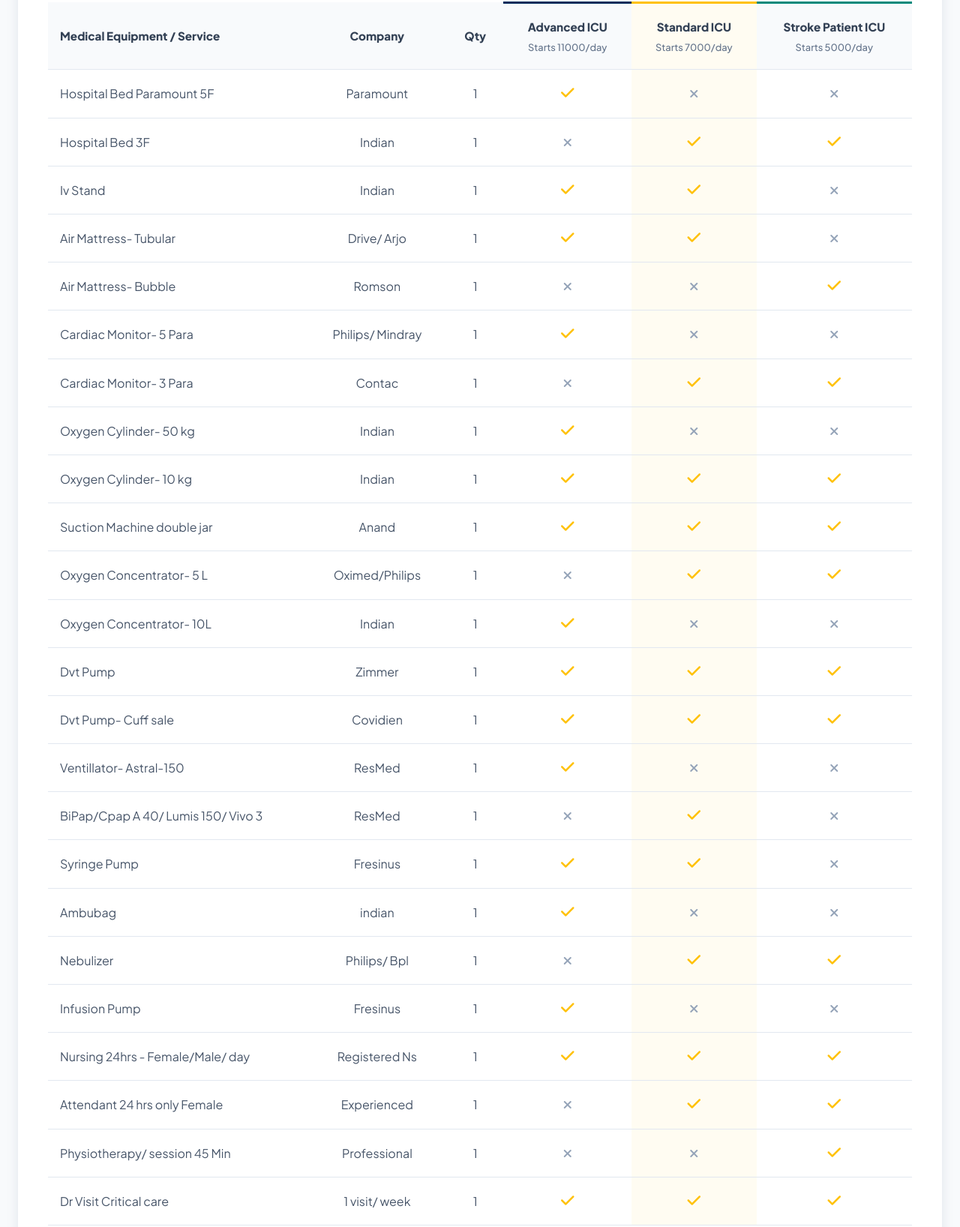
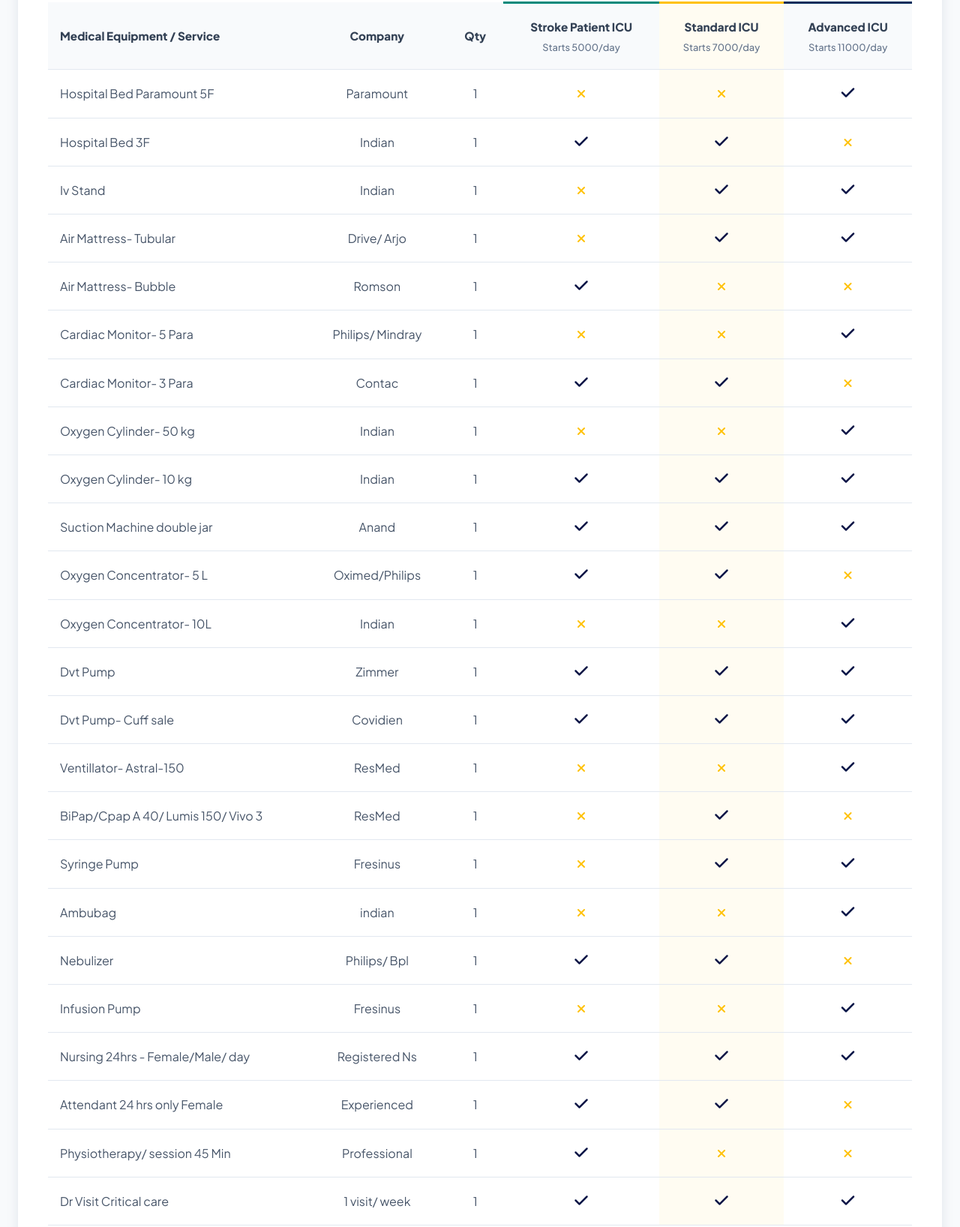
Before and after one commit to sum2026-hub/hdu-healthcare, a plain HTML site: page index.html in a window 1280 px wide. Shown: the part 2827-4463 px from the top of the page at 75% size. Drawn offline with Linux system fonts and the light colour scheme.

Commit message:
added icu package

```diff
--- a/index.html
+++ b/index.html
@@ -317,10 +317,10 @@
                                 <th class="feature-col text-left">Medical Equipment / Service</th>
                                 <th>Company</th>
                                 <th>Qty</th>
-                                <th class="pkg-col highlight-adv">Advanced ICU<br><span>Starts 11000/day</span></th>
-                                <th class="pkg-col highlight-std">Standard ICU<br><span>Starts 7000/day</span></th>
                                 <th class="pkg-col highlight-str">Stroke Patient ICU<br><span>Starts 5000/day</span>
                                 </th>
+                                <th class="pkg-col highlight-std">Standard ICU<br><span>Starts 7000/day</span></th>
+                                <th class="pkg-col highlight-adv">Advanced ICU<br><span>Starts 11000/day</span></th>
                             </tr>
                         </thead>
                         <tbody>
@@ -328,193 +328,193 @@
                                 <td class="font-semibold text-navy text-left">Hospital Bed Paramount 5F</td>
                                 <td>Paramount</td>
                                 <td>1</td>
-                                <td class="check"><i class="fas fa-check text-gold"></i></td>
-                                <td><i class="fas fa-times text-gray-300"></i></td>
-                                <td><i class="fas fa-times text-gray-300"></i></td>
+                                <td><i class="fas fa-times text-gold"></i></td>
+                                <td><i class="fas fa-times text-gold"></i></td>
+                                <td class="check"><i class="fas fa-check" style="color: #071345;"></i></td>
                             </tr>
                             <tr>
                                 <td class="font-semibold text-navy text-left">Hospital Bed 3F</td>
                                 <td>Indian</td>
                                 <td>1</td>
-                                <td><i class="fas fa-times text-gray-300"></i></td>
-                                <td class="check"><i class="fas fa-check text-gold"></i></td>
-                                <td class="check"><i class="fas fa-check text-gold"></i></td>
+                                <td class="check"><i class="fas fa-check" style="color: #071345;"></i></td>
+                                <td class="check"><i class="fas fa-check" style="color: #071345;"></i></td>
+                                <td><i class="fas fa-times text-gold"></i></td>
                             </tr>
                             <tr>
                                 <td class="font-semibold text-navy text-left">Iv Stand</td>
                                 <td>Indian</td>
                                 <td>1</td>
-                                <td class="check"><i class="fas fa-check text-gold"></i></td>
-                                <td class="check"><i class="fas fa-check text-gold"></i></td>
-                                <td><i class="fas fa-times text-gray-300"></i></td>
+                                <td><i class="fas fa-times text-gold"></i></td>
+                                <td class="check"><i class="fas fa-check" style="color: #071345;"></i></td>
+                                <td class="check"><i class="fas fa-check" style="color: #071345;"></i></td>
                             </tr>
                             <tr>
                                 <td class="font-semibold text-navy text-left">Air Mattress- Tubular</td>
                                 <td>Drive/ Arjo</td>
                                 <td>1</td>
-                                <td class="check"><i class="fas fa-check text-gold"></i></td>
-                                <td class="check"><i class="fas fa-check text-gold"></i></td>
-                                <td><i class="fas fa-times text-gray-300"></i></td>
+                                <td><i class="fas fa-times text-gold"></i></td>
+                                <td class="check"><i class="fas fa-check" style="color: #071345;"></i></td>
+                                <td class="check"><i class="fas fa-check" style="color: #071345;"></i></td>
                             </tr>
                             <tr>
                                 <td class="font-semibold text-navy text-left">Air Mattress- Bubble</td>
                                 <td>Romson</td>
                                 <td>1</td>
-                                <td><i class="fas fa-times text-gray-300"></i></td>
-                                <td><i class="fas fa-times text-gray-300"></i></td>
-                                <td class="check"><i class="fas fa-check text-gold"></i></td>
+                                <td class="check"><i class="fas fa-check" style="color: #071345;"></i></td>
+                                <td><i class="fas fa-times text-gold"></i></td>
+                                <td><i class="fas fa-times text-gold"></i></td>
                             </tr>
                             <tr>
                                 <td class="font-semibold text-navy text-left">Cardiac Monitor- 5 Para</td>
                                 <td>Philips/ Mindray</td>
                                 <td>1</td>
-                                <td class="check"><i class="fas fa-check text-gold"></i></td>
-                                <td><i class="fas fa-times text-gray-300"></i></td>
-                                <td><i class="fas fa-times text-gray-300"></i></td>
+                                <td><i class="fas fa-times text-gold"></i></td>
+                                <td><i class="fas fa-times text-gold"></i></td>
+                                <td class="check"><i class="fas fa-check" style="color: #071345;"></i></td>
                             </tr>
                             <tr>
                                 <td class="font-semibold text-navy text-left">Cardiac Monitor- 3 Para</td>
                                 <td>Contac</td>
                                 <td>1</td>
-                                <td><i class="fas fa-times text-gray-300"></i></td>
-                                <td class="check"><i class="fas fa-check text-gold"></i></td>
-                                <td class="check"><i class="fas fa-check text-gold"></i></td>
+                                <td class="check"><i class="fas fa-check" style="color: #071345;"></i></td>
+                                <td class="check"><i class="fas fa-check" style="color: #071345;"></i></td>
+                                <td><i class="fas fa-times text-gold"></i></td>
                             </tr>
                             <tr>
                                 <td class="font-semibold text-navy text-left">Oxygen Cylinder- 50 kg</td>
                                 <td>Indian</td>
                                 <td>1</td>
-                                <td class="check"><i class="fas fa-check text-gold"></i></td>
-                                <td><i class="fas fa-times text-gray-300"></i></td>
-                                <td><i class="fas fa-times text-gray-300"></i></td>
+                                <td><i class="fas fa-times text-gold"></i></td>
+                                <td><i class="fas fa-times text-gold"></i></td>
+                                <td class="check"><i class="fas fa-check" style="color: #071345;"></i></td>
                             </tr>
                             <tr>
                                 <td class="font-semibold text-navy text-left">Oxygen Cylinder- 10 kg</td>
                                 <td>Indian</td>
                                 <td>1</td>
-                                <td class="check"><i class="fas fa-check text-gold"></i></td>
-                                <td class="check"><i class="fas fa-check text-gold"></i></td>
-                                <td class="check"><i class="fas fa-check text-gold"></i></td>
+                                <td class="check"><i class="fas fa-check" style="color: #071345;"></i></td>
+                                <td class="check"><i class="fas fa-check" style="color: #071345;"></i></td>
+                                <td class="check"><i class="fas fa-check" style="color: #071345;"></i></td>
                             </tr>
                             <tr>
                                 <td class="font-semibold text-navy text-left">Suction Machine double jar</td>
                                 <td>Anand</td>
                                 <td>1</td>
-                                <td class="check"><i class="fas fa-check text-gold"></i></td>
-                                <td class="check"><i class="fas fa-check text-gold"></i></td>
-                                <td class="check"><i class="fas fa-check text-gold"></i></td>
+                                <td class="check"><i class="fas fa-check" style="color: #071345;"></i></td>
+                                <td class="check"><i class="fas fa-check" style="color: #071345;"></i></td>
+                                <td class="check"><i class="fas fa-check" style="color: #071345;"></i></td>
                             </tr>
                             <tr>
                                 <td class="font-semibold text-navy text-left">Oxygen Concentrator- 5 L</td>
                                 <td>Oximed/Philips</td>
                                 <td>1</td>
-                                <td><i class="fas fa-times text-gray-300"></i></td>
-                                <td class="check"><i class="fas fa-check text-gold"></i></td>
-                                <td class="check"><i class="fas fa-check text-gold"></i></td>
+                                <td class="check"><i class="fas fa-check" style="color: #071345;"></i></td>
+                                <td class="check"><i class="fas fa-check" style="color: #071345;"></i></td>
+                                <td><i class="fas fa-times text-gold"></i></td>
                             </tr>
                             <tr>
                                 <td class="font-semibold text-navy text-left">Oxygen Concentrator- 10L</td>
                                 <td>Indian</td>
                                 <td>1</td>
-                                <td class="check"><i class="fas fa-check text-gold"></i></td>
-                                <td><i class="fas fa-times text-gray-300"></i></td>
-                                <td><i class="fas fa-times text-gray-300"></i></td>
+                                <td><i class="fas fa-times text-gold"></i></td>
+                                <td><i class="fas fa-times text-gold"></i></td>
+                                <td class="check"><i class="fas fa-check" style="color: #071345;"></i></td>
                             </tr>
                             <tr>
                                 <td class="font-semibold text-navy text-left">Dvt Pump</td>
                                 <td>Zimmer</td>
                                 <td>1</td>
-                                <td class="check"><i class="fas fa-check text-gold"></i></td>
-                                <td class="check"><i class="fas fa-check text-gold"></i></td>
-                                <td class="check"><i class="fas fa-check text-gold"></i></td>
+                                <td class="check"><i class="fas fa-check" style="color: #071345;"></i></td>
+                                <td class="check"><i class="fas fa-check" style="color: #071345;"></i></td>
+                                <td class="check"><i class="fas fa-check" style="color: #071345;"></i></td>
                             </tr>
                             <tr>
                                 <td class="font-semibold text-navy text-left">Dvt Pump- Cuff sale</td>
                                 <td>Covidien</td>
                                 <td>1</td>
-                                <td class="check"><i class="fas fa-check text-gold"></i></td>
-                                <td class="check"><i class="fas fa-check text-gold"></i></td>
-                                <td class="check"><i class="fas fa-check text-gold"></i></td>
+                                <td class="check"><i class="fas fa-check" style="color: #071345;"></i></td>
+                                <td class="check"><i class="fas fa-check" style="color: #071345;"></i></td>
+                                <td class="check"><i class="fas fa-check" style="color: #071345;"></i></td>
                             </tr>
                             <tr>
                                 <td class="font-semibold text-navy text-left">Ventillator- Astral-150</td>
                                 <td>ResMed</td>
                                 <td>1</td>
-                                <td class="check"><i class="fas fa-check text-gold"></i></td>
-                                <td><i class="fas fa-times text-gray-300"></i></td>
-                                <td><i class="fas fa-times text-gray-300"></i></td>
+                                <td><i class="fas fa-times text-gold"></i></td>
+                                <td><i class="fas fa-times text-gold"></i></td>
+                                <td class="check"><i class="fas fa-check" style="color: #071345;"></i></td>
                             </tr>
                             <tr>
                                 <td class="font-semibold text-navy text-left">BiPap/Cpap A 40/ Lumis 150/ Vivo 3</td>
                                 <td>ResMed</td>
                                 <td>1</td>
-                                <td><i class="fas fa-times text-gray-300"></i></td>
-                                <td class="check"><i class="fas fa-check text-gold"></i></td>
-                                <td><i class="fas fa-times text-gray-300"></i></td>
+                                <td><i class="fas fa-times text-gold"></i></td>
+                                <td class="check"><i class="fas fa-check" style="color: #071345;"></i></td>
+                                <td><i class="fas fa-times text-gold"></i></td>
                             </tr>
                             <tr>
                                 <td class="font-semibold text-navy text-left">Syringe Pump</td>
                                 <td>Fresinus</td>
                                 <td>1</td>
-                                <td class="check"><i class="fas fa-check text-gold"></i></td>
-                                <td class="check"><i class="fas fa-check text-gold"></i></td>
-                                <td><i class="fas fa-times text-gray-300"></i></td>
+                                <td><i class="fas fa-times text-gold"></i></td>
+                                <td class="check"><i class="fas fa-check" style="color: #071345;"></i></td>
+                                <td class="check"><i class="fas fa-check" style="color: #071345;"></i></td>
                             </tr>
                             <tr>
                                 <td class="font-semibold text-navy text-left">Ambubag</td>
                                 <td>indian</td>
                                 <td>1</td>
-                                <td class="check"><i class="fas fa-check text-gold"></i></td>
-                                <td><i class="fas fa-times text-gray-300"></i></td>
-                                <td><i class="fas fa-times text-gray-300"></i></td>
+                                <td><i class="fas fa-times text-gold"></i></td>
+                                <td><i class="fas fa-times text-gold"></i></td>
+                                <td class="check"><i class="fas fa-check" style="color: #071345;"></i></td>
                             </tr>
                             <tr>
                                 <td class="font-semibold text-navy text-left">Nebulizer</td>
                                 <td>Philips/ Bpl</td>
                                 <td>1</td>
-                                <td><i class="fas fa-times text-gray-300"></i></td>
-                                <td class="check"><i class="fas fa-check text-gold"></i></td>
-                                <td class="check"><i class="fas fa-check text-gold"></i></td>
+                                <td class="check"><i class="fas fa-check" style="color: #071345;"></i></td>
+                                <td class="check"><i class="fas fa-check" style="color: #071345;"></i></td>
+                                <td><i class="fas fa-times text-gold"></i></td>
                             </tr>
                             <tr>
                                 <td class="font-semibold text-navy text-left">Infusion Pump</td>
                                 <td>Fresinus</td>
                                 <td>1</td>
-                                <td class="check"><i class="fas fa-check text-gold"></i></td>
-                                <td><i class="fas fa-times text-gray-300"></i></td>
-                                <td><i class="fas fa-times text-gray-300"></i></td>
+                                <td><i class="fas fa-times text-gold"></i></td>
+                                <td><i class="fas fa-times text-gold"></i></td>
+                                <td class="check"><i class="fas fa-check" style="color: #071345;"></i></td>
                             </tr>
                             <tr>
                                 <td class="font-semibold text-navy text-left">Nursing 24hrs - Female/Male/ day</td>
                                 <td>Registered Ns</td>
                                 <td>1</td>
-                                <td class="check"><i class="fas fa-check text-gold"></i></td>
-                                <td class="check"><i class="fas fa-check text-gold"></i></td>
-                                <td class="check"><i class="fas fa-check text-gold"></i></td>
+                                <td class="check"><i class="fas fa-check" style="color: #071345;"></i></td>
+                                <td class="check"><i class="fas fa-check" style="color: #071345;"></i></td>
+                                <td class="check"><i class="fas fa-check" style="color: #071345;"></i></td>
                             </tr>
                             <tr>
                                 <td class="font-semibold text-navy text-left">Attendant 24 hrs only Female</td>
                                 <td>Experienced</td>
                                 <td>1</td>
-                                <td><i class="fas fa-times text-gray-300"></i></td>
-                                <td class="check"><i class="fas fa-check text-gold"></i></td>
-                                <td class="check"><i class="fas fa-check text-gold"></i></td>
+                                <td class="check"><i class="fas fa-check" style="color: #071345;"></i></td>
+                                <td class="check"><i class="fas fa-check" style="color: #071345;"></i></td>
+                                <td><i class="fas fa-times text-gold"></i></td>
                             </tr>
                             <tr>
                                 <td class="font-semibold text-navy text-left">Physiotherapy/ session 45 Min</td>
                                 <td>Professional</td>
                                 <td>1</td>
-                                <td><i class="fas fa-times text-gray-300"></i></td>
-                                <td><i class="fas fa-times text-gray-300"></i></td>
-                                <td class="check"><i class="fas fa-check text-gold"></i></td>
+                                <td class="check"><i class="fas fa-check" style="color: #071345;"></i></td>
+                                <td><i class="fas fa-times text-gold"></i></td>
+                                <td><i class="fas fa-times text-gold"></i></td>
                             </tr>
                             <tr>
                                 <td class="font-semibold text-navy text-left">Dr Visit Critical care</td>
                                 <td>1 visit/ week</td>
                                 <td>1</td>
-                                <td class="check"><i class="fas fa-check text-gold"></i></td>
-                                <td class="check"><i class="fas fa-check text-gold"></i></td>
-                                <td class="check"><i class="fas fa-check text-gold"></i></td>
+                                <td class="check"><i class="fas fa-check" style="color: #071345;"></i></td>
+                                <td class="check"><i class="fas fa-check" style="color: #071345;"></i></td>
+                                <td class="check"><i class="fas fa-check" style="color: #071345;"></i></td>
                             </tr>
                         </tbody>
                     </table>
```
